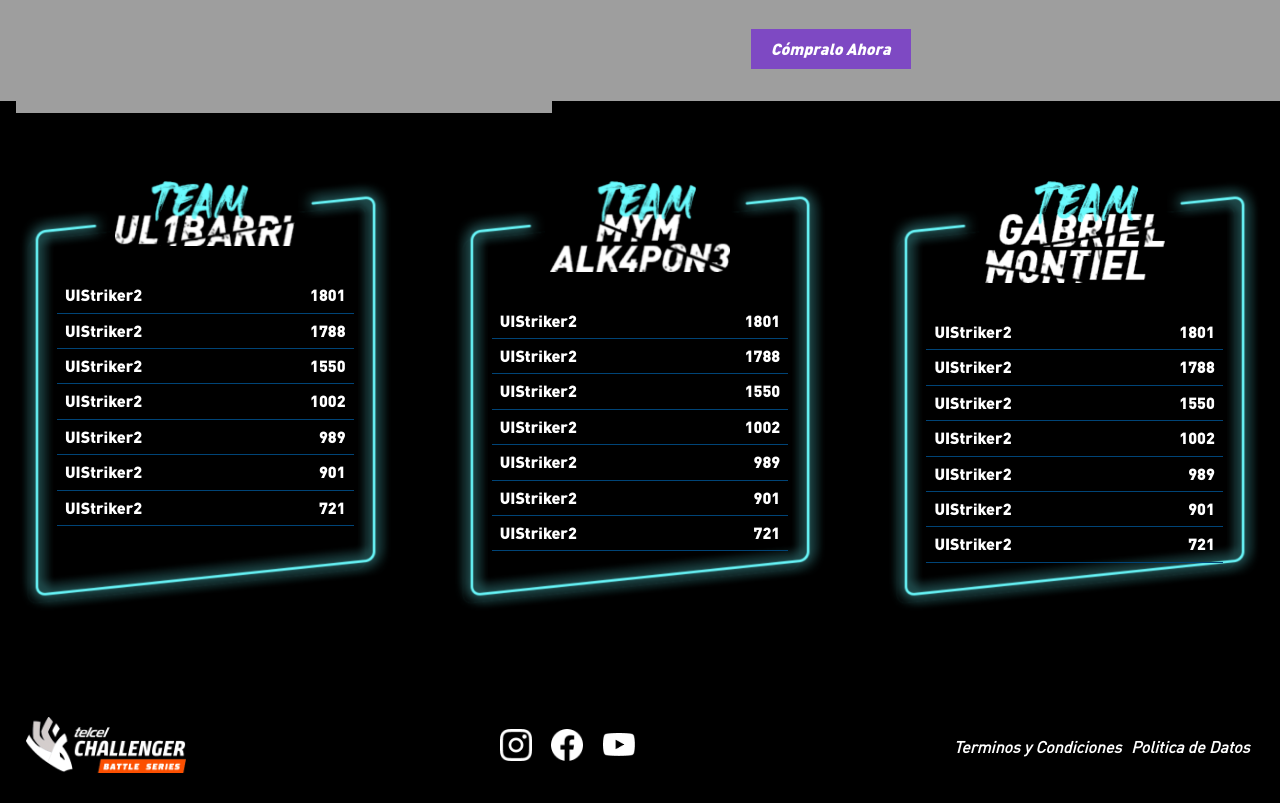
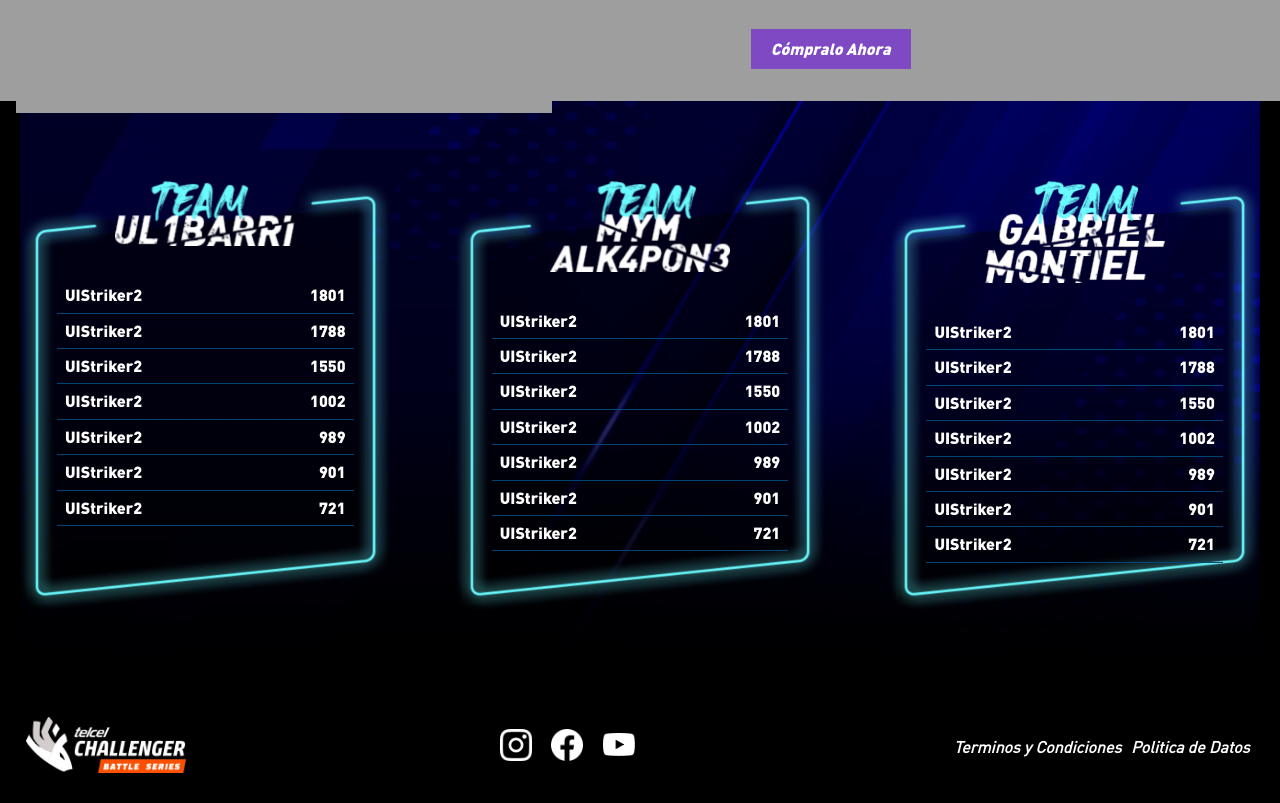
Before and after one commit to andreshserna/telcel-landing, a plain HTML site: page index.html in a window 1280 px wide. Shown: the part 417-1220 px from the top of the page. Drawn offline with Linux system fonts and the light colour scheme; the site is published under a folder, as on GitHub Pages, so addresses that start at the root find nothing.

Commit message:
Update main.css

```diff
--- a/main.css
+++ b/main.css
@@ -45,14 +45,6 @@ header div{
     background-color: rgba(255, 255, 255, 0.2); /* Fondo transparente para la imagen */
 }
 
-.table-section{
-    width: auto;
-    height: auto;
-    background-image: url("/images/section2/fondo2.png");
-    background-size: cover;
-    background-position: center;
-
-}
 
 .image-section h2{
     font-family: 'Hearts';
@@ -174,6 +166,16 @@ button{
 
 /* Para la tabla */
 
+.table-section{
+  width: 100%;
+  height: auto;
+  background-image: url("./images/section2/fondo2.png");
+  background-size: cover;
+  background-position: center;
+
+}
+
+
 
 .table-section {
     display: grid;
@@ -188,7 +190,6 @@ button{
     background-image: url(./images/section2/Fondo\ tabla.png);
     background-size: 100% 430px;
     background-repeat: no-repeat;
-
 }
 
 .table-container {
```
Lines whose indentation alone changed are shown as unchanged.
